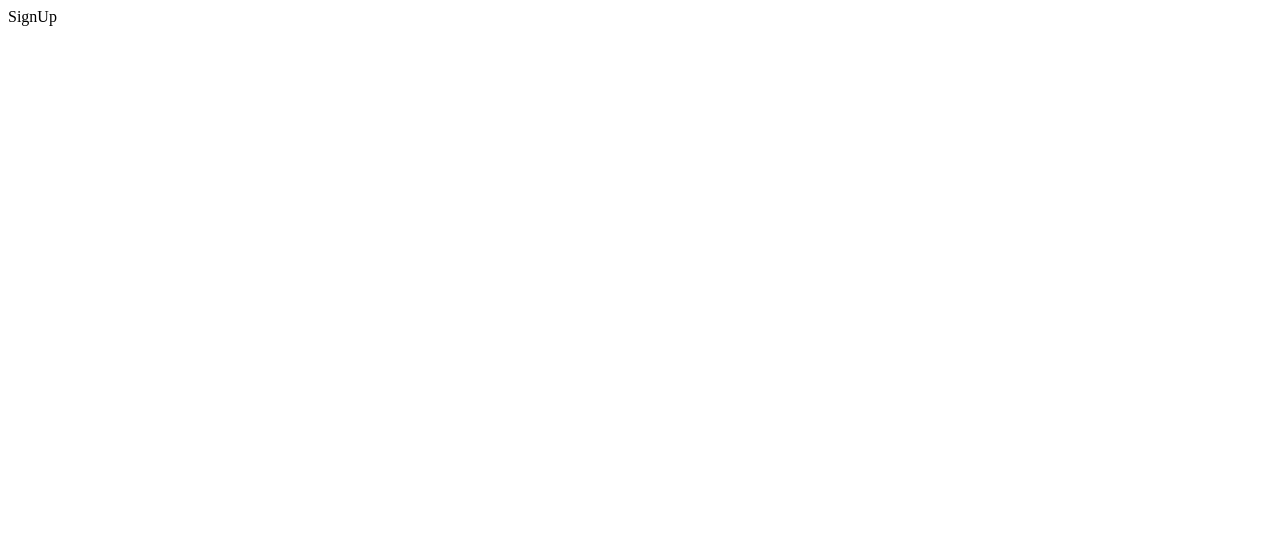
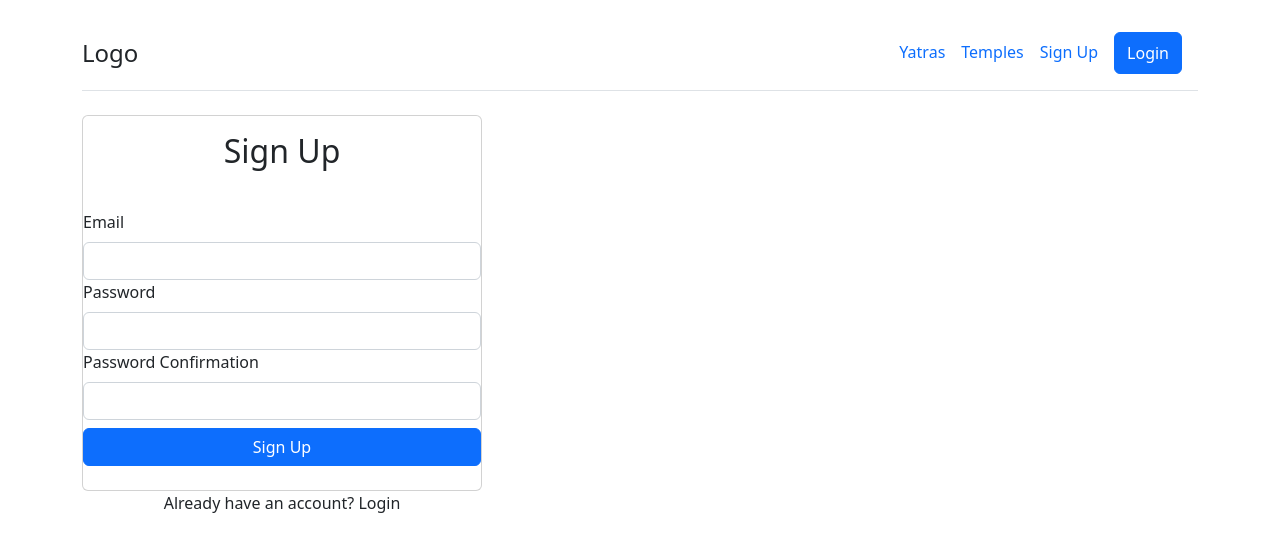
Before and after one commit to snambi/auth-app, a React (Create React App) app: page /signup in a window 1280 px wide. Shown: the top 552 px of the page. Built offline with nearby package versions, Linux system fonts and the light colour scheme.

Commit message:
added multiple pages

```diff
--- a/package.json
+++ b/package.json
@@ -6,6 +6,7 @@
     "@testing-library/jest-dom": "^5.16.5",
     "@testing-library/react": "^13.4.0",
     "@testing-library/user-event": "^13.5.0",
+    "bootstrap": "^5.2.3",
     "firebase": "^9.18.0",
     "react": "^18.2.0",
     "react-bootstrap": "^2.7.2",
--- a/src/App.js
+++ b/src/App.js
@@ -1,15 +1,18 @@
-import { Container, Button } from 'react-bootstrap';
+import { Container } from 'react-bootstrap';
 import { BrowserRouter as Router, Routes, Route, Link } from 'react-router-dom'
+import Header from './components/Header';
 import Home from './components/Home';
 import Login from './components/Login';
 import SignUp from './components/SignUp';
 
 function App() {
   return (
-    <Container className="d-flex align-items-center justify-content-center">
+    <Container className="py-3">
+      <Header />
       <Router>
         <Routes>
           <Route path='/' element={<Home />} />
+          <Route path='/home' element={<Home />} />
           <Route path='/login' element={<Login />} />
           <Route path='/signup' element={<SignUp />} />
         </Routes>
--- /dev/null
+++ b/src/components/Header.js
@@ -0,0 +1,20 @@
+import React from 'react'
+
+const Header = () => {
+  return (
+    <header class="d-flex flex-wrap justify-content-center py-3 mb-4 border-bottom">
+      <a href="/" class="d-flex align-items-center mb-3 mb-md-0 me-md-auto text-dark text-decoration-none">
+        {/* <svg class="bi me-2" width="40" height="32"><use xlink:href="#bootstrap"/></svg> */}
+        <span class="fs-4">Logo</span>
+      </a>
+      <nav class="d-inline-flex mt-2 mt-md-0 ms-md-auto">
+        <a class="me-3 py-2 text-decoration-none" href="/yatras">Yatras</a>
+        <a class="me-3 py-2 text-decoration-none" href="/temples">Temples</a>
+        <a class="me-3 py-2 text-decoration-none" href="/signup">Sign Up</a>
+        <a class="me-3 py-2 text-decoration-none btn btn-primary" href="/login">Login</a>
+      </nav>
+    </header>
+  )
+}
+
+export default Header
--- a/src/components/Login.js
+++ b/src/components/Login.js
@@ -2,7 +2,9 @@ import React from 'react'
 
 const Login = () => {
   return (
-    <div>Login</div>
+    <div className="w-100" style={{maxWidth: "400px"}}>
+        <div>Login</div>
+    </div>
   )
 }
 
--- a/src/components/SignUp.js
+++ b/src/components/SignUp.js
@@ -1,8 +1,47 @@
-import React from 'react'
+import React, { useRef, useState } from 'react'
+import { Card, Form, Button } from 'react-bootstrap'
 
 const SignUp = () => {
+    const emailRef = useRef();
+    const passwordRef = useRef();
+    const passwordConfirmRef = useRef();
+    const [loading, setLoading] = useState(false)
+
+    async function handleSubmit(e){
+
+    }
+
   return (
-    <div>SignUp</div>
+    <div className="w-100" style={{maxWidth: "400px"}}>
+        <Card>
+            <Card.Body>
+            <h2 className="text-center mb-4">Sign Up</h2>
+            </Card.Body>
+            <Form>
+                <Form.Group id="email">
+                    <Form.Label>Email</Form.Label>
+                    <Form.Control type='email' required ref={emailRef}></Form.Control>
+                </Form.Group>
+                <Form.Group id='password'>
+                    <Form.Label>Password</Form.Label>
+                    <Form.Control type='password' required ref={passwordRef}></Form.Control>
+                </Form.Group>
+                <Form.Group id='password-confirm'>
+                    <Form.Label>Password Confirmation</Form.Label>
+                    <Form.Control type='password' required ref={passwordConfirmRef}></Form.Control>
+                </Form.Group>
+                <Button type='submit' disabled={loading} className='w-100 mt-2'
+                    onClick={handleSubmit}> Sign Up
+                </Button>
+                <Form.Group>
+                    <Form.Label id="form-error" className='w-100'></Form.Label>
+                </Form.Group>
+            </Form>
+        </Card>
+        <div className='w-100 text-center mt-10'>
+            Already have an account? Login
+        </div>
+    </div>
   )
 }
 
--- a/src/index.js
+++ b/src/index.js
@@ -1,7 +1,10 @@
 import React from 'react';
 import ReactDOM from 'react-dom/client';
+// Importing the Bootstrap CSS
+import 'bootstrap/dist/css/bootstrap.min.css';
 //import './index.css';
 import App from './App';
+
 
 const root = ReactDOM.createRoot(document.getElementById('root'));
 root.render(
```
Also changed, not shown: src/contexts/AuthContext.js (added, +64 -0 lines), src/firebase.js (added, +18 -0 lines), 1 other file (tests, documents, lock files or other folders).
